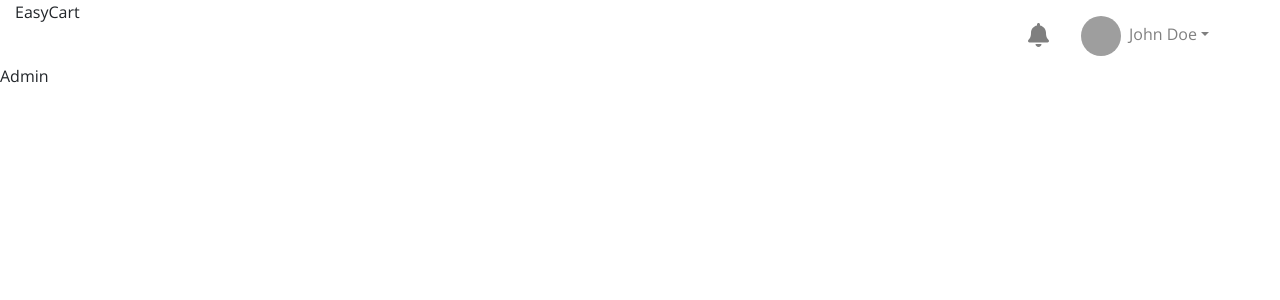
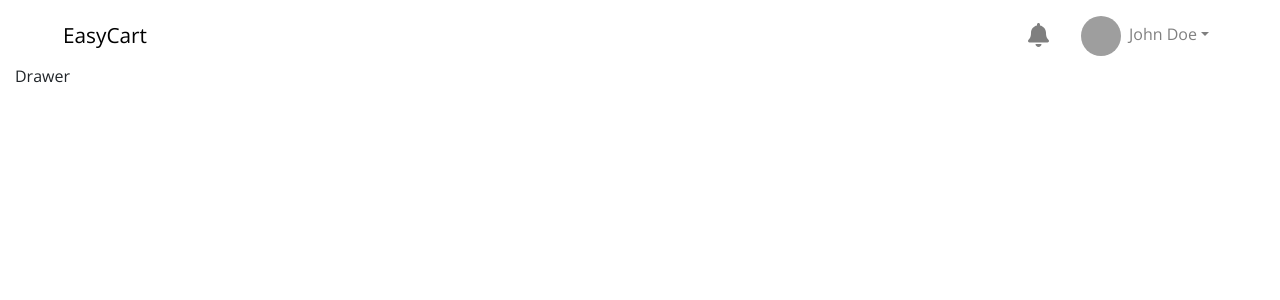
Before and after one commit to Samiur-UTI/e-commerce, a React (Create React App) app in the folder client/: page /admin in a window 1280 px wide. Shown: the top 300 px of the page. Built offline with nearby package versions, Linux system fonts and the light colour scheme; grey boxes are pictures that could not be loaded.

Commit message:
Drawer Added

```diff
--- a/client/src/App.js
+++ b/client/src/App.js
@@ -3,7 +3,7 @@ import React from "react";
 import { BrowserRouter as Router, Route, Switch } from "react-router-dom";
 
 // components import
-import DashboardHome from "./components/admin/pages/DashboardHome";
+import Dashboard from "./components/admin/layout/Dashboard";
 import AdminLogin from "./components/admin/pages/AdminLogin";
 import AdminProfile from "./components/admin/pages/AdminProfile";
 
@@ -13,7 +13,7 @@ const app = () => {
       <Router>
         <Switch>
           {/* Admin Routes */}
-          <Route path="/admin" exact component={DashboardHome} />
+          <Route path="/admin" exact component={Dashboard} />
           <Route path="/admin/login" component={AdminLogin} />
           <Route path="/admin/profile" exact component={AdminProfile} />
         </Switch>
--- a/client/src/components/admin/layout/Dashboard.js
+++ b/client/src/components/admin/layout/Dashboard.js
@@ -1,7 +1,9 @@
 import React from "react";
 import { Container, Row, Col } from "react-bootstrap";
+import { Link } from "react-router-dom";
 import useWindowDimensions from "../../../hooks/UseDimension";
 import NavigationBar from "./NavigationBar";
+import Drawer from "./Drawer";
 
 const Dashboard = () => {
   const { windowsWidth } = useWindowDimensions();
@@ -11,7 +13,16 @@ const Dashboard = () => {
       return (
         <Container fluid>
           <Row>
-            <Col>EasyCart</Col>
+            <Col className="navBrand-sm">
+              <div>
+                <Link
+                  to="/admin"
+                  style={{ textDecoration: "none", color: "black" }}
+                >
+                  EasyCart
+                </Link>
+              </div>
+            </Col>
           </Row>
         </Container>
       );
@@ -19,11 +30,26 @@ const Dashboard = () => {
       return (
         <Container fluid>
           <Row>
-            <Col lg={2} md={3}>
-              EasyCart
+            <Col lg={2} md={3} className="navBrand">
+              <div>
+                <Link
+                  to="/admin"
+                  style={{ textDecoration: "none", color: "black" }}
+                >
+                  EasyCart
+                </Link>
+              </div>
             </Col>
             <Col lg={10} md={9}>
               <NavigationBar />
+            </Col>
+          </Row>
+          <Row>
+            <Col lg={2} md={3}>
+              <Drawer />
+            </Col>
+            <Col lg={10} md={9}>
+
             </Col>
           </Row>
         </Container>
@@ -31,7 +57,7 @@ const Dashboard = () => {
     }
   };
 
-  return onWidthChange();
+  return <>{onWidthChange()}</>;
 };
 
 export default Dashboard;
--- /dev/null
+++ b/client/src/components/admin/layout/Drawer.js
@@ -0,0 +1,11 @@
+import React from 'react'
+
+const Drawer = () => {
+    return (
+        <div>
+            Drawer
+        </div>
+    )
+}
+
+export default Drawer
--- a/client/src/components/admin/pages/DashboardHome.js
+++ /dev/null
@@ -1,16 +0,0 @@
-// ppackage import
-import React from "react";
-
-// components import
-import Dashboard from "../layout/Dashboard";
-
-const DashboardHome = () => {
-  return (
-    <div>
-      <Dashboard />
-      Admin
-    </div>
-  );
-};
-
-export default DashboardHome;
--- a/client/src/styles/index.css
+++ b/client/src/styles/index.css
@@ -7,6 +7,7 @@ body {
   font-family: "Open Sans", sans-serif;
 }
 
+/* Dashboard Layout Starts */
 .nav-dropdown {
   display: inline;
 }
@@ -25,6 +26,28 @@ body {
 }
 
 .navbar {
-
   padding-bottom: 0;
 }
+
+.navBrand {
+  padding-top: 0.5rem;
+  display: flex;
+  align-items: center;
+  padding-left: 3.9375rem;
+}
+.navBrand-sm {
+  padding-top: 0.5rem;
+  display: flex;
+  align-items: center;
+  justify-content: center;
+}
+
+.navBrand div {
+  font-size: 1.3rem;
+}
+
+.navBrand-sm div {
+  font-size: 1.3rem;
+}
+
+/* Dashboard Layout Ends */
```
